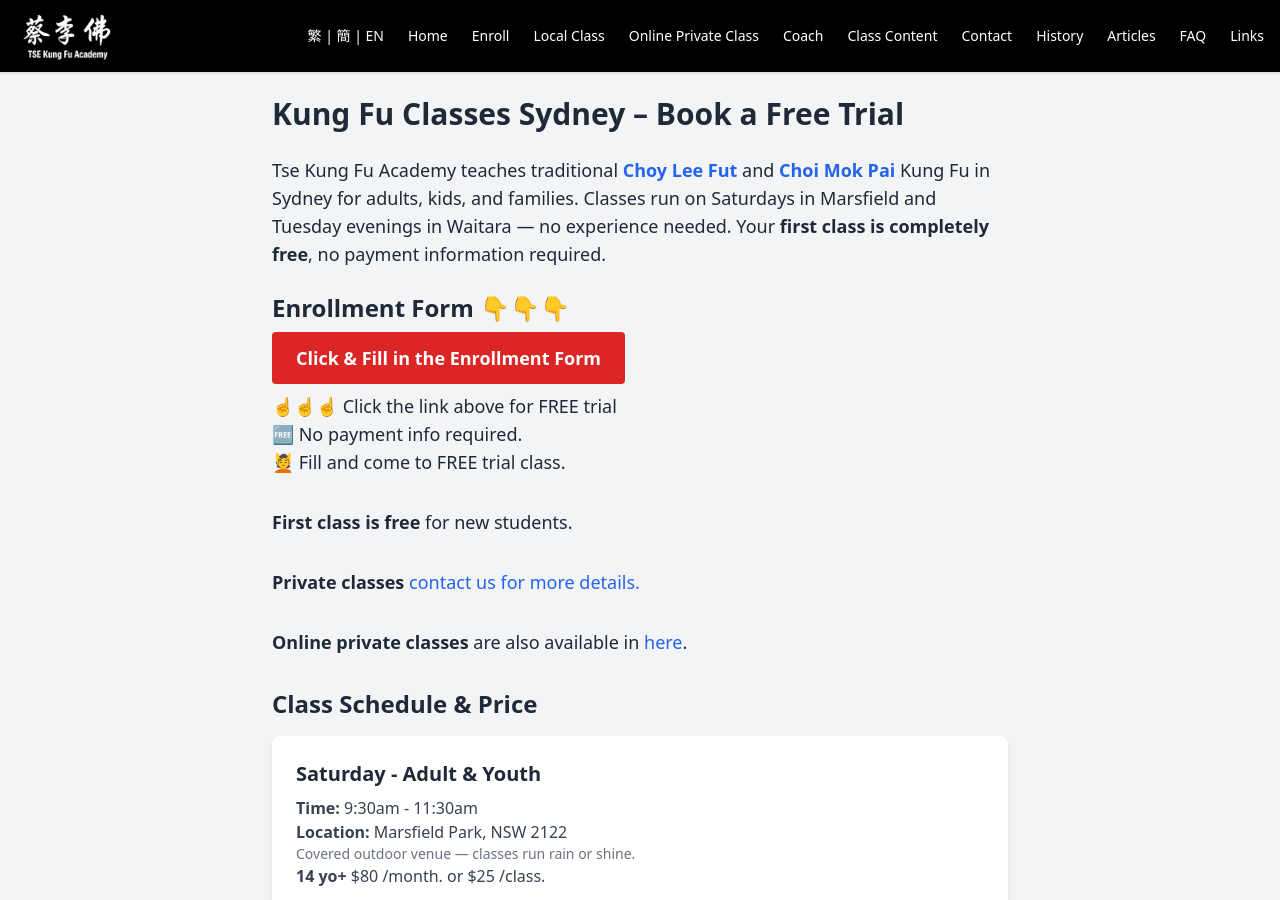
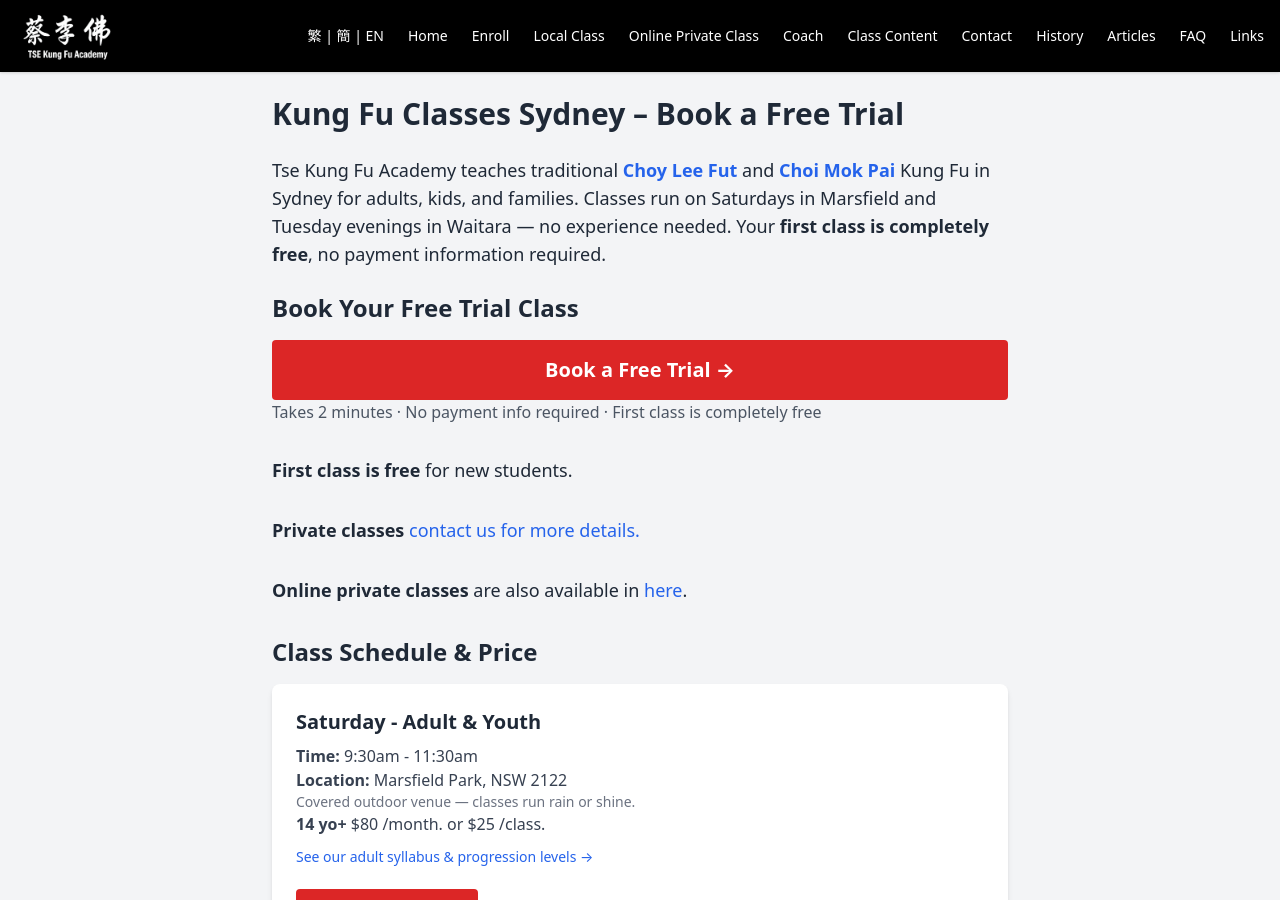
Before and after one commit to sydneykungfu/sydneykungfu.github.io, a Jekyll site: the page built from enroll.html, in a window 1280 px wide and 900 px high. Built offline with Jekyll 4.4.1, drawn with Linux system fonts in a browser that asks for light colours.

Commit message:
feat: improve the enroll page

```diff
--- a/enroll.html
+++ b/enroll.html
@@ -16,21 +16,15 @@
       Tse Kung Fu Academy teaches traditional <strong><a href="choyleefut-history.html" class="text-blue-600">Choy Lee Fut</a></strong> and <strong><a href="about-choi-mok-pai.html" class="text-blue-600">Choi Mok Pai</a></strong> Kung Fu in Sydney for adults, kids, and families. Classes run on Saturdays in Marsfield and Tuesday evenings in Waitara — no experience needed. Your <strong>first class is completely free</strong>, no payment information required.
     </p>
 
-    <h2 id="enroll-form" class="text-2xl font-bold mb-2" style="scroll-margin-top: 5rem">Enrollment Form 👇👇👇</h2>
+    <h2 id="enroll-form" class="text-2xl font-bold mb-4" style="scroll-margin-top: 5rem">Book Your Free Trial Class</h2>
 
-    <p class="text-lg mb-2">
-      <a href="https://docs.google.com/forms/d/e/1FAIpQLSeNLhIwc0D4bmBNuAlrZ8p9-38qFTWtVmVwyIWaphRDmoXcfQ/viewform"
-          target="_blank"
-          class="bg-red-600 px-6 py-3 rounded text-white font-semibold hover:bg-red-700 inline-block">
-        Click &amp; Fill in the Enrollment Form
-      </a>
-    </p>
+    <a href="https://docs.google.com/forms/d/e/1FAIpQLSeNLhIwc0D4bmBNuAlrZ8p9-38qFTWtVmVwyIWaphRDmoXcfQ/viewform"
+        target="_blank"
+        class="bg-red-600 px-8 py-4 rounded text-white font-bold text-xl hover:bg-red-700 inline-block w-full text-center mb-3">
+      Book a Free Trial &rarr;
+    </a>
 
-    <p class="text-lg mb-8">
-      ☝️☝️☝️ Click the link above for FREE trial <br/>
-      🆓 No payment info required. <br/>
-      💆 Fill and come to FREE trial class.
-    </p>
+    <p class="text-gray-600 mb-8">Takes 2 minutes &middot; No payment info required &middot; First class is completely free</p>
 
     <p class="text-lg mb-2"><strong>First class is free</strong> for new students.</p>
 
```
